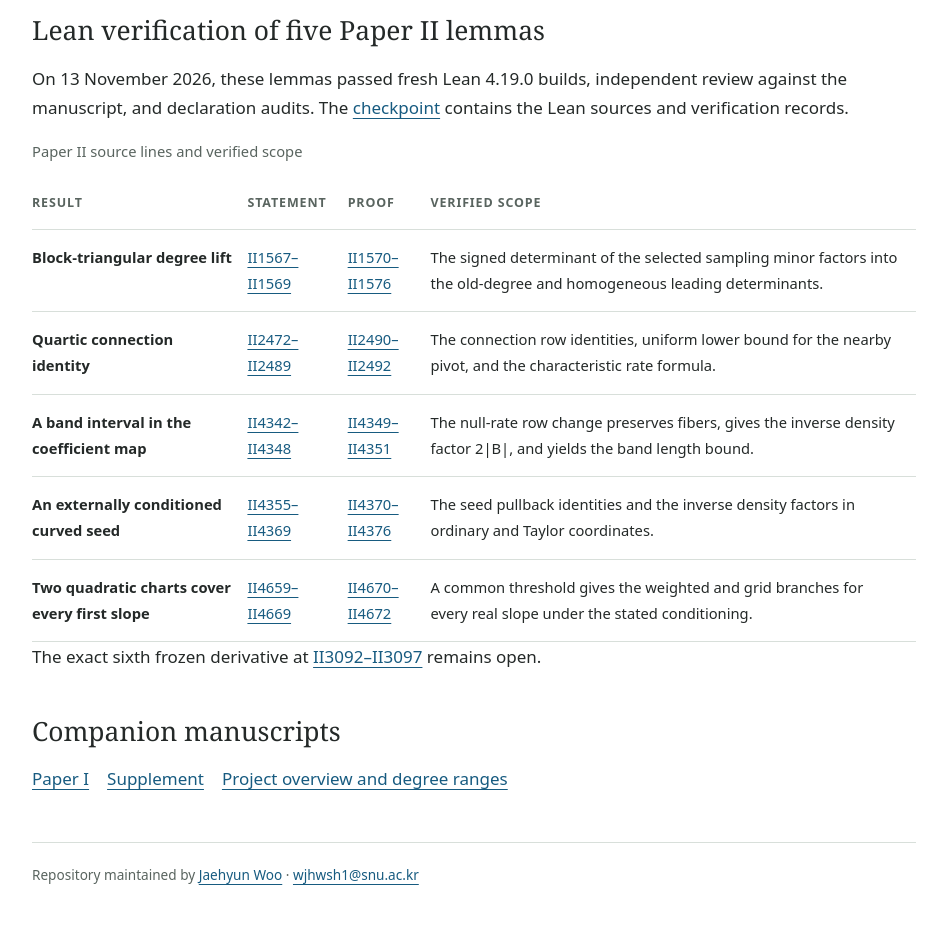
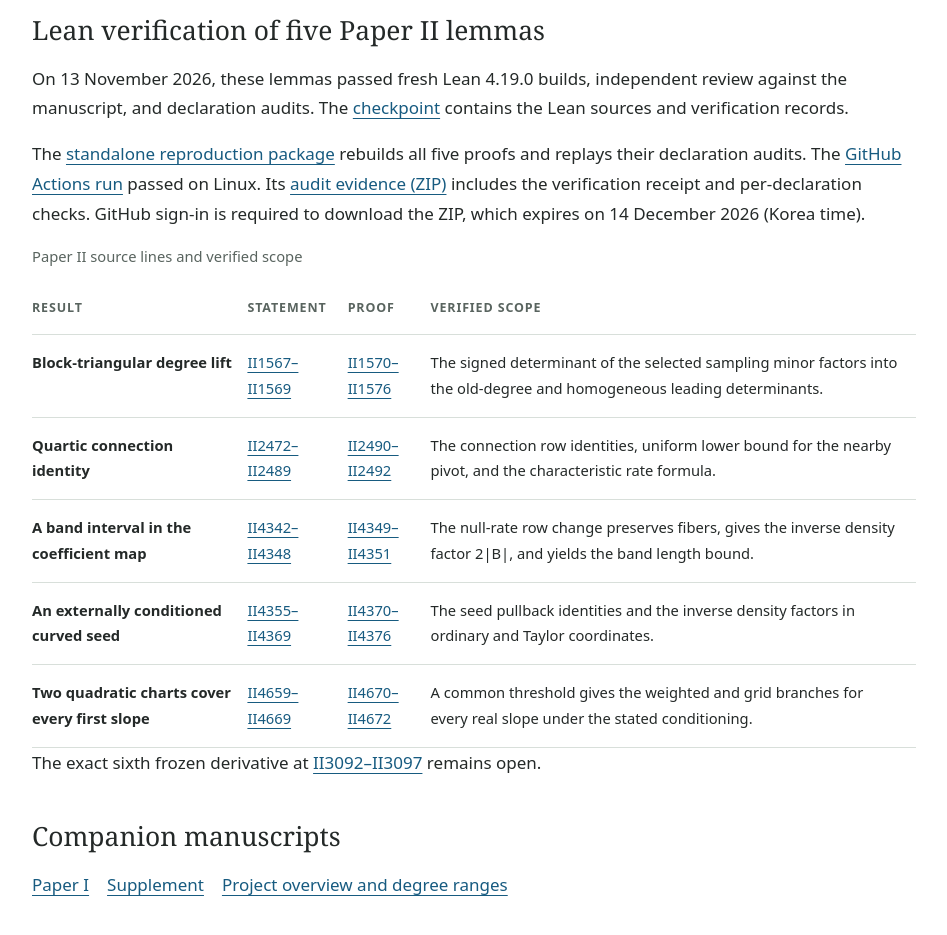
Before and after one commit to jaehwoo/3-dimensional-Tarry-s-problem, a plain HTML site: page paper-ii.html in a window 1280 px wide. Shown: the part 1240-2175 px from the top of the page, without its empty margins (166-1113 px from the left). Drawn offline with Linux system fonts and the light colour scheme.

Commit message:
Link Paper II reproduction run and audit evidence

```diff
--- a/paper-ii.html
+++ b/paper-ii.html
@@ -33,6 +33,7 @@
       <section id="lean-verification" aria-labelledby="lean-verification-heading">
         <h2 id="lean-verification-heading">Lean verification of five Paper II lemmas</h2>
         <p>On 13 November 2026, these lemmas passed fresh Lean 4.19.0 builds, independent review against the manuscript, and declaration audits. The <a href="https://github.com/jaehwoo/Tarry-problem-lean-checkpoint-backup/tree/main/verification-20261113-paper-ii-portfolio">checkpoint</a> contains the Lean sources and verification records.</p>
+        <p>The <a href="https://github.com/jaehwoo/Tarry-problem-lean-checkpoint-backup/tree/db6786d813f2c96ea4da37bee7a35d0bbc438143/reproducibility/paper-ii-portfolio-20261113">standalone reproduction package</a> rebuilds all five proofs and replays their declaration audits. The <a href="https://github.com/jaehwoo/Tarry-problem-lean-checkpoint-backup/actions/runs/43447934237">GitHub Actions run</a> passed on Linux. Its <a href="https://github.com/jaehwoo/Tarry-problem-lean-checkpoint-backup/actions/runs/43447934237/artifacts/14049168322">audit evidence (ZIP)</a> includes the verification receipt and per-declaration checks. GitHub sign-in is required to download the ZIP, which expires on 14 December 2026 (Korea time).</p>
         <div class="table-wrap"><table>
           <caption>Paper II source lines and verified scope</caption>
           <thead><tr><th scope="col">Result</th><th scope="col">Statement</th><th scope="col">Proof</th><th scope="col">Verified scope</th></tr></thead>
```
